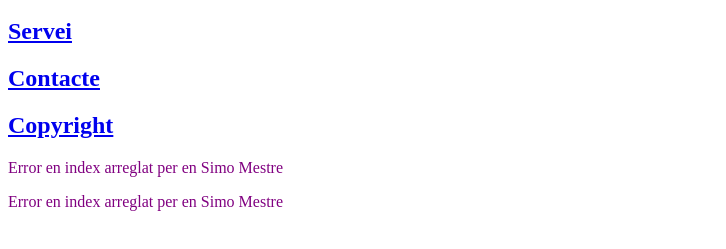
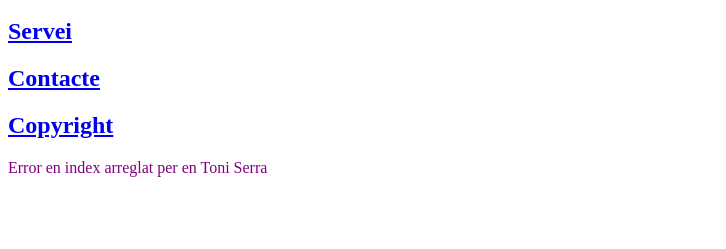
Before and after one commit to simotoni/simotoni.github.io, a plain HTML site: page index.html in a window 1280 px wide. Shown: the part 109-358 px from the top of the page, without its empty margins (0-726 px from the left). Drawn offline with Linux system fonts and the light colour scheme.

Commit message:
Update index.html

```diff
--- a/index.html
+++ b/index.html
@@ -15,7 +15,5 @@
 	<h2><a href="serveis.html">Servei</a></h2>
 	<h2><a href="contacte.html">Contacte</a></h2>
 	<h2><a href="copyright.html">Copyright</a></h2>
-	<p class=vermell>Error en index arreglat per en Simo Mestre</p>
-	<p class=vermell>Error en index arreglat per en Simo Mestre</p>
-
+	<p class=vermell>Error en index arreglat per en Toni Serra</p>
 </body>
```
